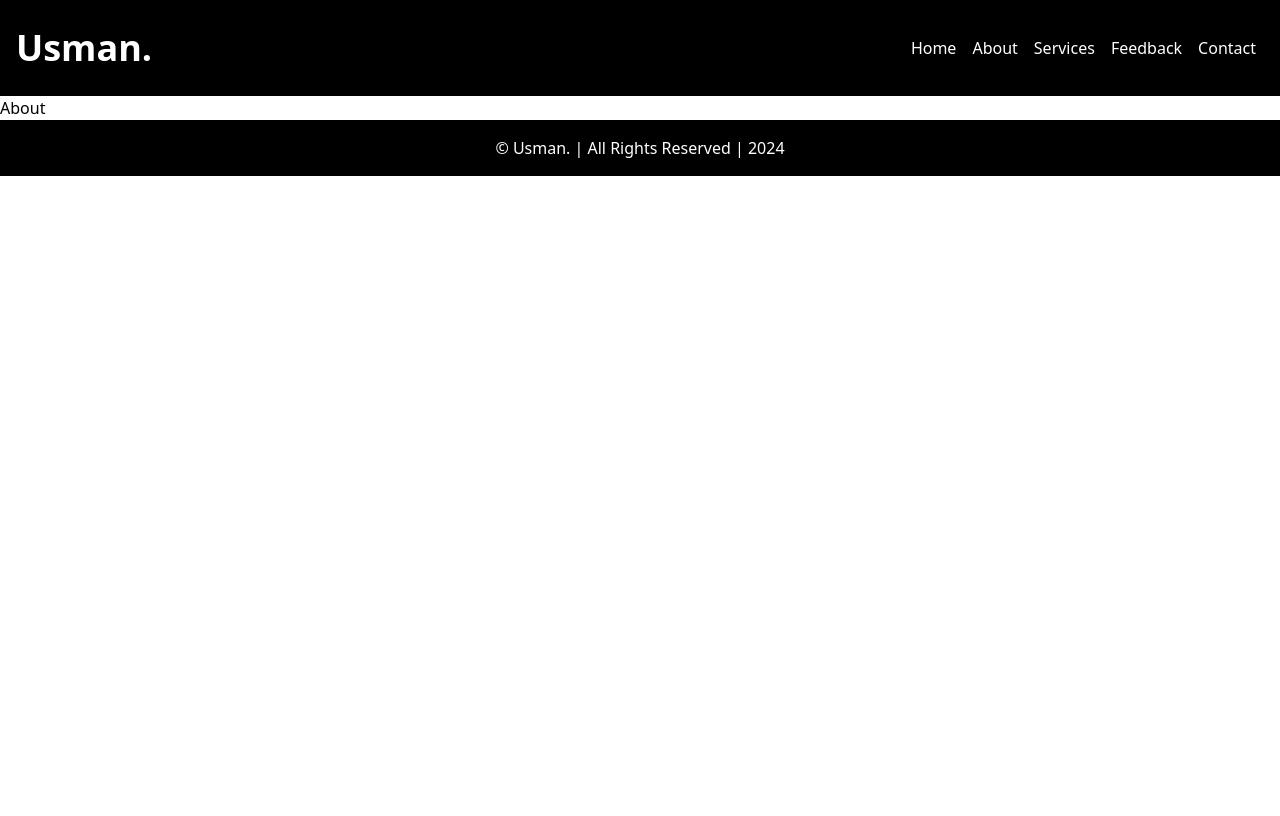
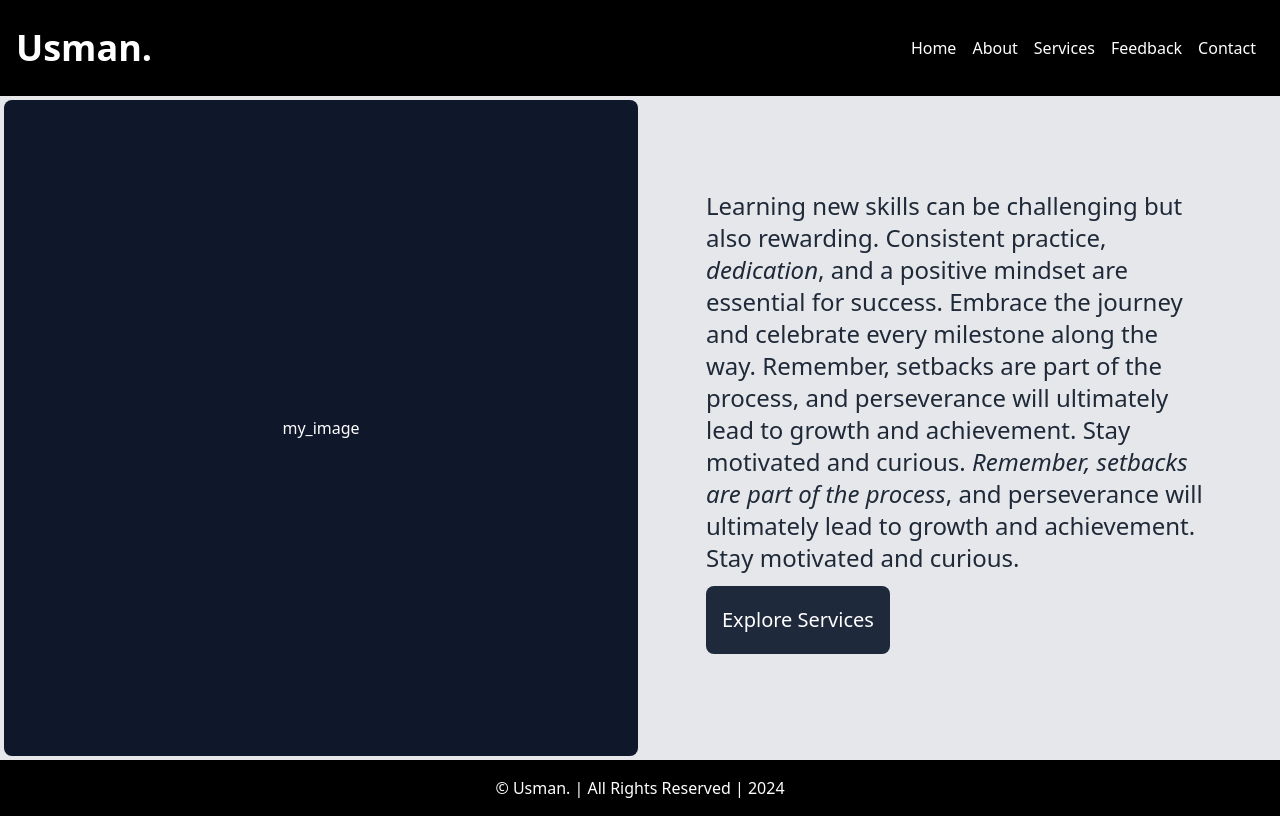
Before and after one commit to Abdul-Ahad2/my-portfolio, a React (Vite) app: page /about in a window 1280 px wide. Built offline with nearby package versions, Linux system fonts and the light colour scheme.

Commit message:
designed about page

```diff
--- a/src/pages/About.jsx
+++ b/src/pages/About.jsx
@@ -1,5 +1,31 @@
 import React from "react";
 
 export default function About() {
-  return <div>About</div>;
+  return (
+    <div className="bg-gray-200 h-[83vh] w-full flex items-center justify-center p-1">
+      <div className="grid grid-cols-2 gap-1 w-full h-full">
+        <div className="bg-slate-900 text-white rounded-lg w-full h-full flex items-center justify-center ">
+          my_image
+        </div>
+        <div className=" text-gray-800 rounded-lg w-full h-full flex items-center justify-center p-16 text-2xl font-thin">
+          <div>
+            <div>
+              Learning new skills can be challenging but also rewarding.
+              Consistent practice, <i>dedication</i>, and a positive mindset are
+              essential for success. Embrace the journey and celebrate every
+              milestone along the way. Remember, setbacks are part of the
+              process, and perseverance will ultimately lead to growth and
+              achievement. Stay motivated and curious.{" "}
+              <i>Remember, setbacks are part of the process</i>, and
+              perseverance will ultimately lead to growth and achievement. Stay
+              motivated and curious.
+            </div>
+            <button className="bg-slate-800 text-white px-4 py-5 my-3 text-xl rounded-lg">
+              Explore Services
+            </button>
+          </div>
+        </div>
+      </div>
+    </div>
+  );
 }
```
